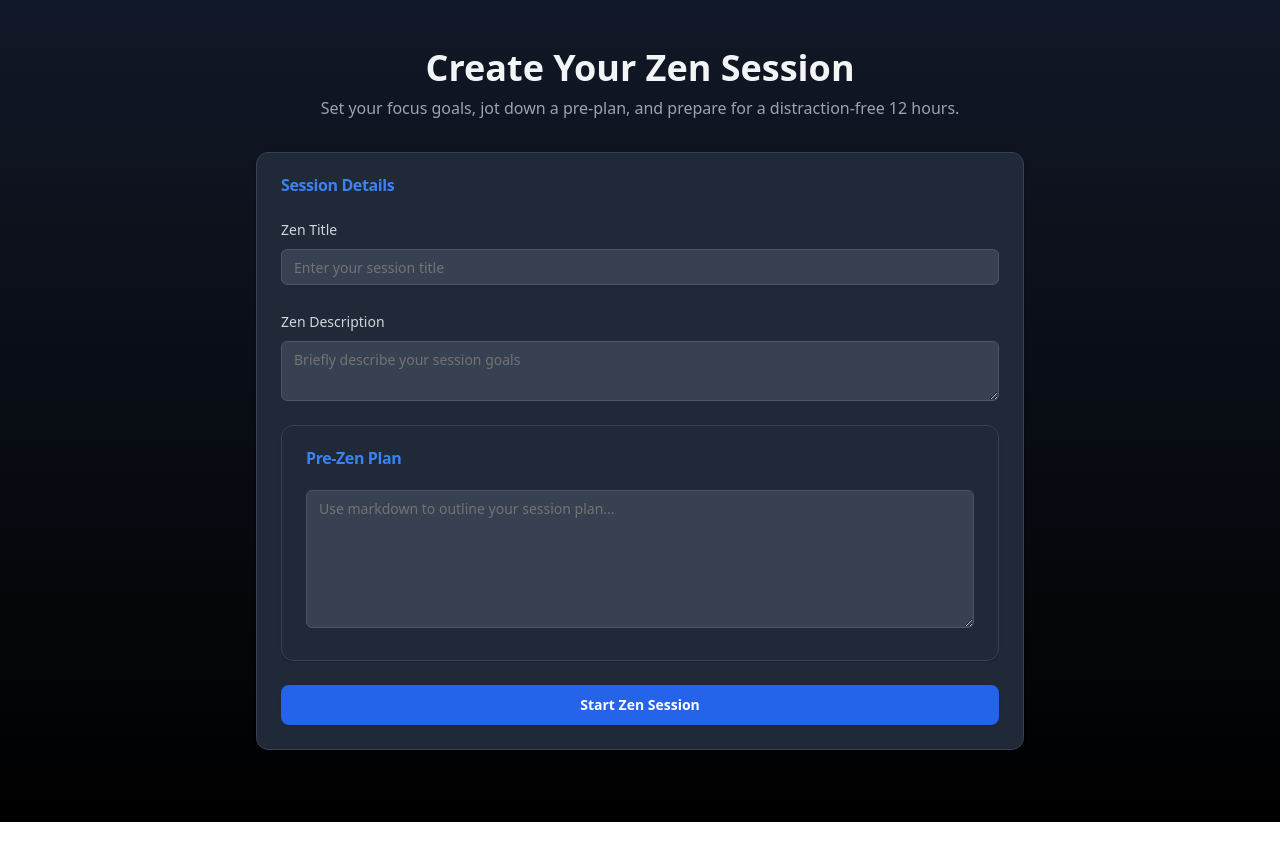
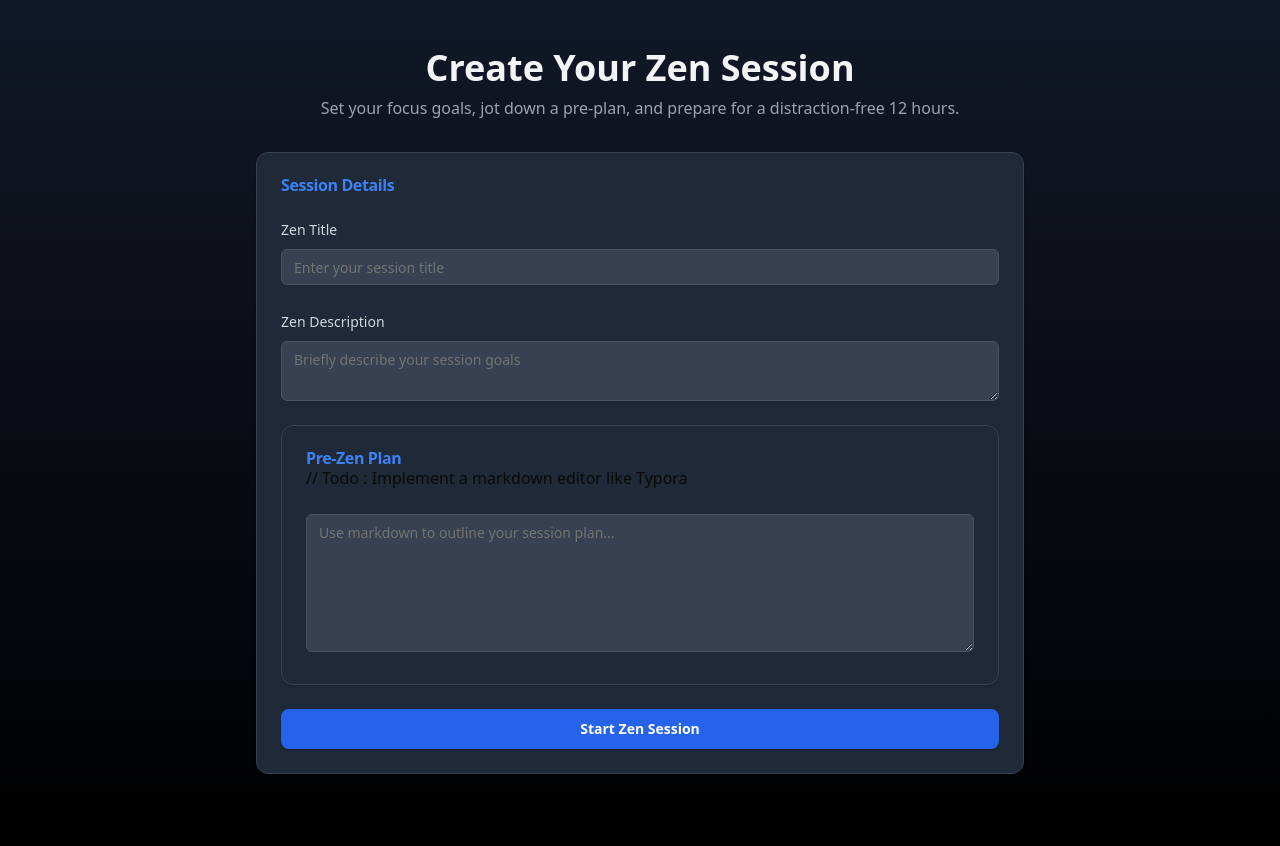
Before and after one commit to thedemonsid/12-hour-zen-mode, a Next.js app: page /zen in a window 1280 px wide. Before the commit the page ends 822 px from the top, so only its background shows below. Built offline with nearby package versions, Linux system fonts and the light colour scheme.

Commit message:
Todo : Implement markdown editor for Pre-Zen Plan card

```diff
--- a/components/create-zen-page.tsx
+++ b/components/create-zen-page.tsx
@@ -65,7 +65,8 @@ export function CreateZenPageComponent() {
 
               <Card className="bg-gray-800 border-gray-700 mb-6">
                 <CardHeader>
-                  <CardTitle className="text-blue-500">Pre-Zen Plan</CardTitle>
+                  <CardTitle className="text-blue-500">Pre-Zen Plan</CardTitle>{" "}
+                  // Todo : Implement a markdown editor like Typora
                 </CardHeader>
                 <CardContent>
                   <FormField
```
